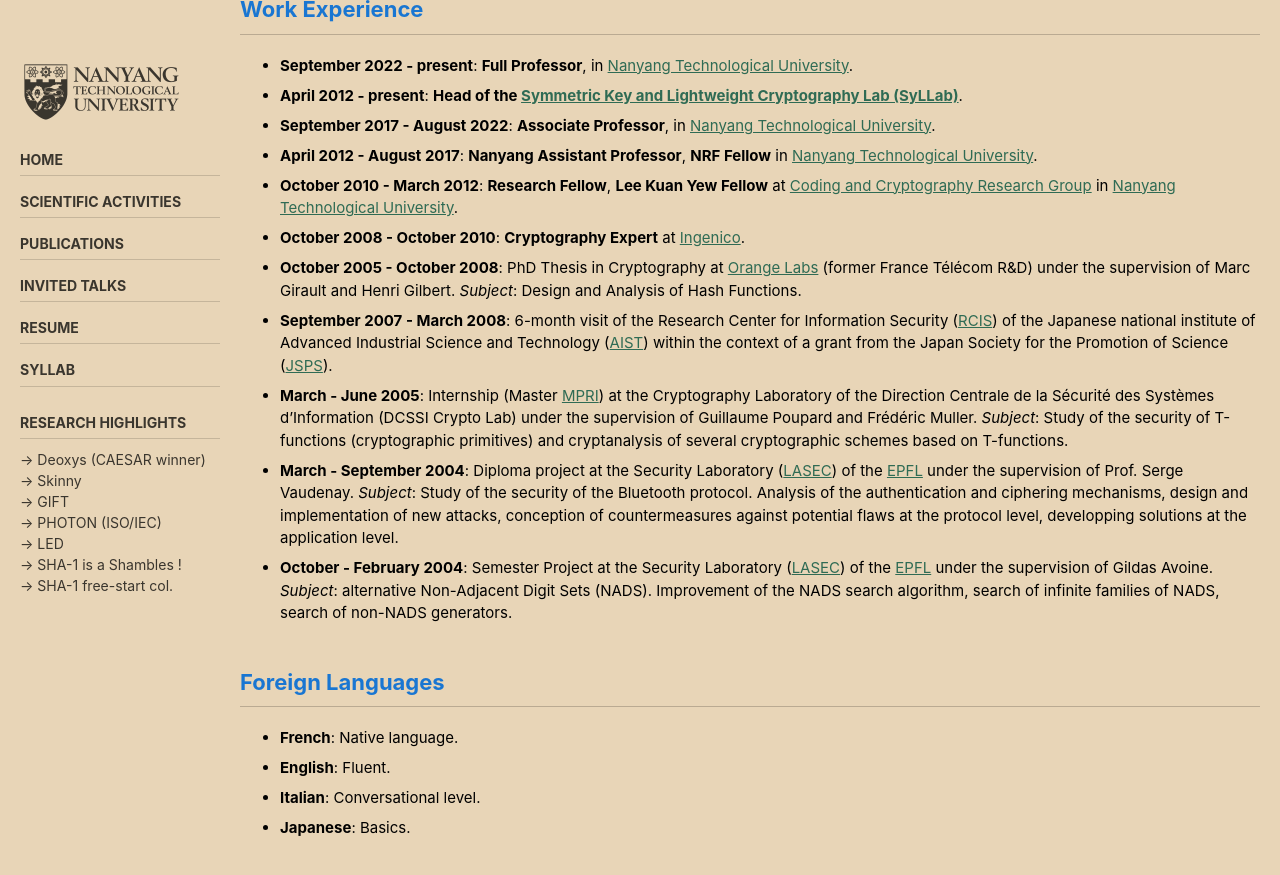
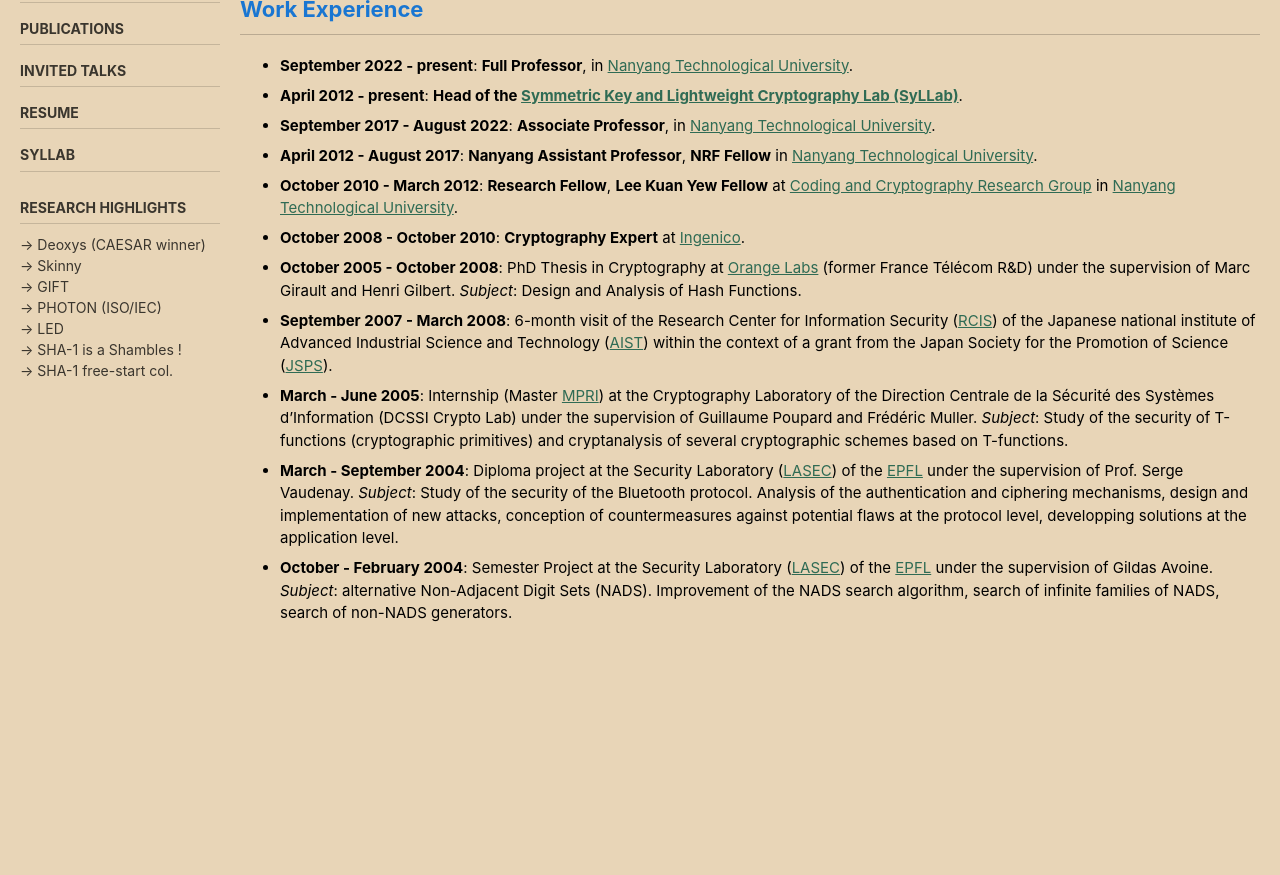
Before and after one commit to thomaspeyrin/web, a Jekyll site: the page built from resume.md, in a window 1280 px wide and 900 px high, scrolled down 523 px. Shown: the top 875 px of the window. Built offline with Jekyll 4.4.1, drawn with Linux system fonts in a browser that asks for light colours; cached includes are drawn as plain includes; nearby versions of some CDN libraries; our own code applies the rules of GitHub Pages for plain Markdown files; after the commit the page ends 1208 px from its top, so only the background shows below that.

Commit message:
Remove Foreign Languages section from resume
Removed the Foreign Languages section from the resume.

```diff
--- a/resume.md
+++ b/resume.md
@@ -36,10 +36,3 @@ sidebar:
 *Subject*: Study of the security of the Bluetooth protocol. Analysis of the authentication and ciphering mechanisms, design and implementation of new attacks, conception of countermeasures against potential flaws at the protocol level, developping solutions at the application level.
 - __October - February 2004__: Semester Project at the Security Laboratory ([LASEC](http://lasecwww.epfl.ch/)) of the [EPFL](http://www.epfl.ch/) under the supervision of Gildas Avoine.
 *Subject*: alternative Non-Adjacent Digit Sets (NADS). Improvement of the NADS search algorithm, search of infinite families of NADS, search of non-NADS generators.
-
-
-## Foreign Languages
-- **French**: Native language.
-- **English**: Fluent.
-- **Italian**: Conversational level.
-- **Japanese**: Basics.
```
